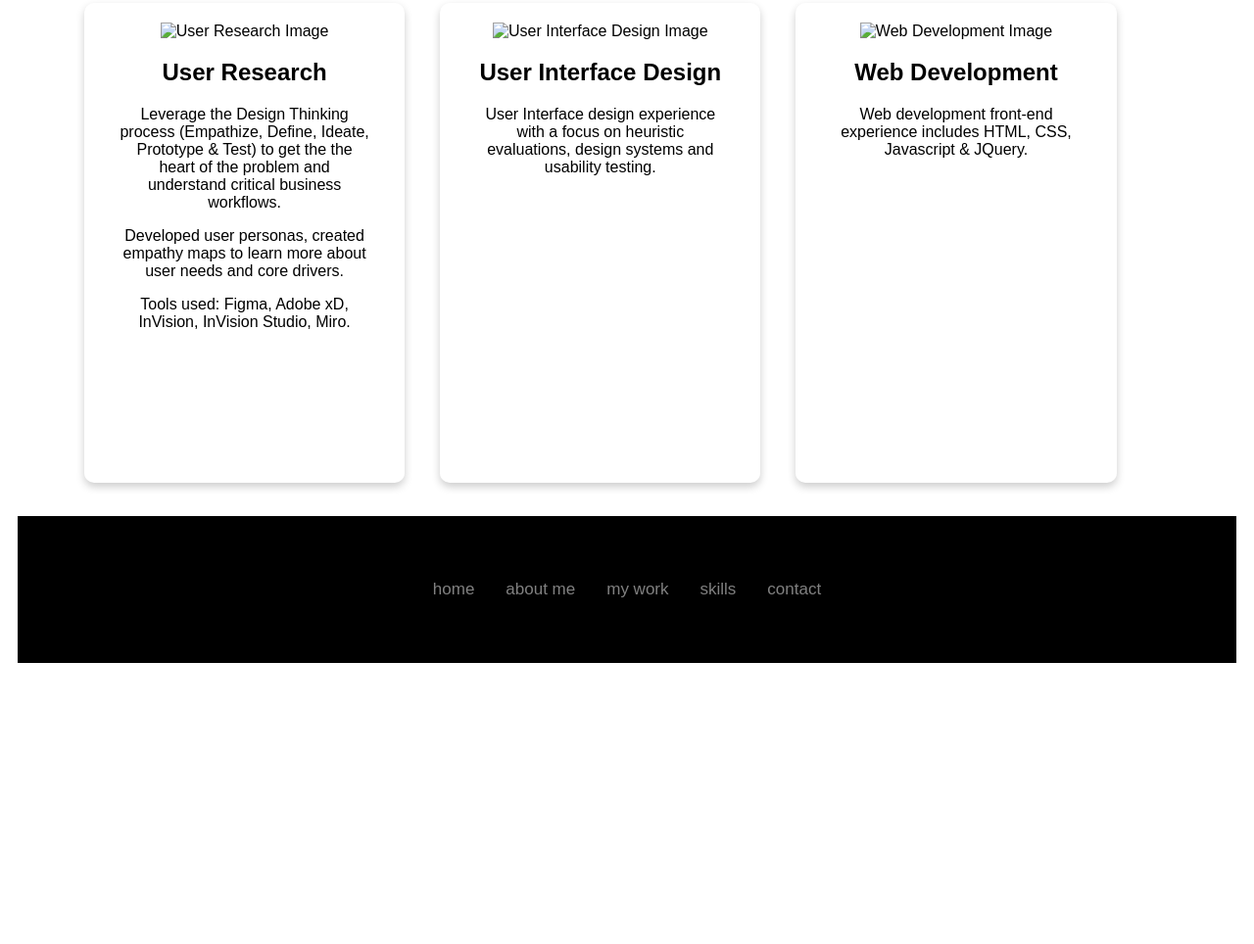
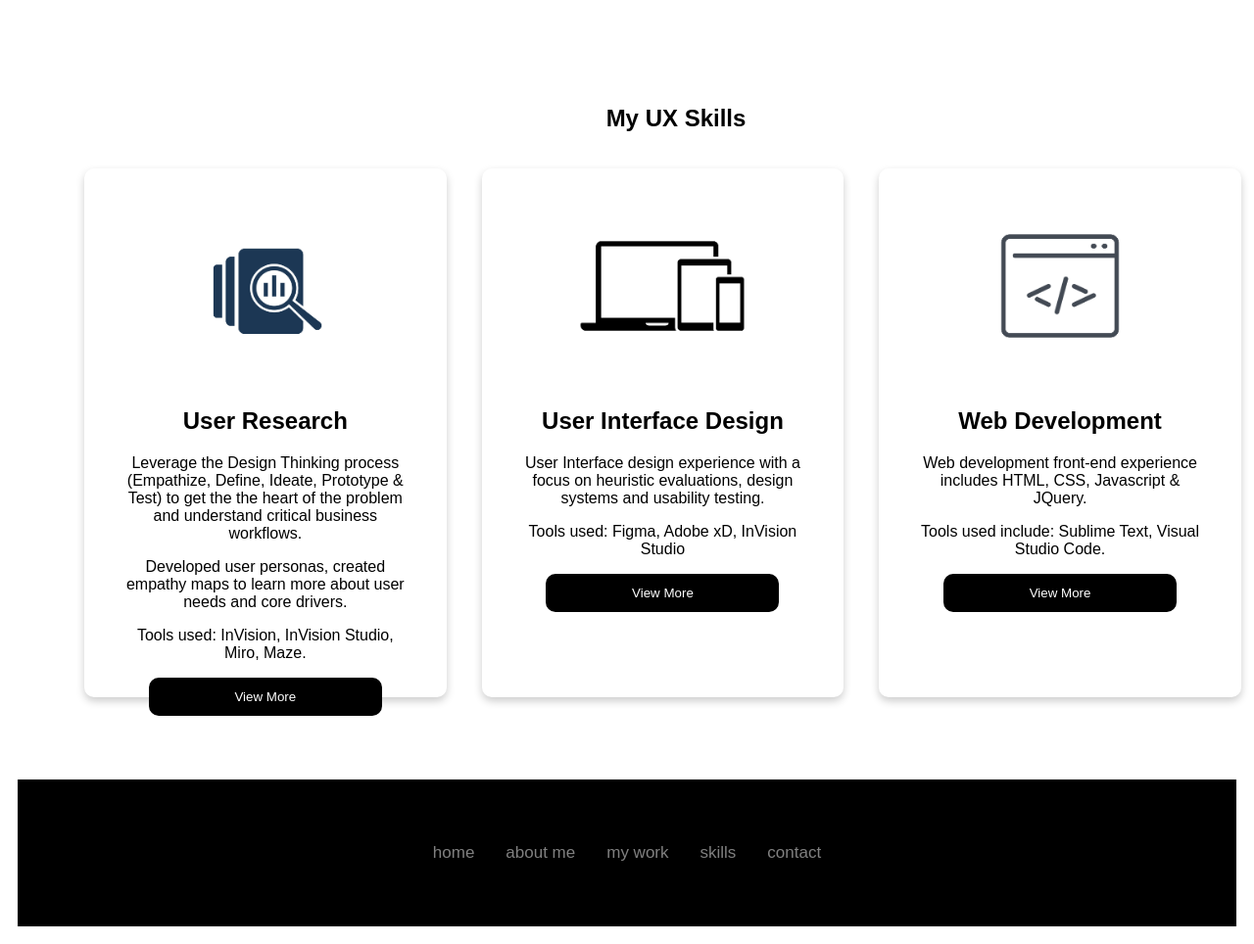
Before and after one commit to meganweber/UX_UI_HW_19, a plain HTML site: page index.html in a window 1280 px wide. Shown: the part 1546-2510 px from the top of the page at 98% size. Before the commit the page ends 2241 px from the top, so only its background shows below. Drawn offline with nearby package versions, Linux system fonts and the light colour scheme.

Commit message:
Tilt and Images added

```diff
--- a/css/index.css
+++ b/css/index.css
@@ -59,6 +59,7 @@ html {
 }
 
 .portfolio {
+	display: inline-block;
 	padding: 50px;
 	width: 100%;
 	text-align: center;
@@ -67,7 +68,7 @@ html {
 }
 .column {
 	float: left;
-	width: 30%;
+	width: 31%;
 	margin-bottom: 16px;
 	padding: 10px;
 }
@@ -75,9 +76,10 @@ html {
 .card{
 	margin: 8px;
 	box-shadow: 0 4px 8px 0 rgba(0, 0, 0, 0.2);
-	height: 450px;
+	height: 500px;
 	padding: 20px;
 	border-radius: 10px;
+
 }
 
 .container {
@@ -91,14 +93,16 @@ html {
 
 .button {
 	border: 2px solid black;
-	display: inline-block;
+	text-align: center;
 	padding: 10px;
 	color: white;
 	background-color: black;
-	text-align: center;
 	cursor: pointer;
-	width: 100%;
+	width: 80%;
 	border-radius: 10px;
+
+
+
 }
 
 .button:hover{
@@ -108,10 +112,11 @@ html {
 }
 
 .skills{
+	display: inline-block;
 	padding: 50px;
+	width: 100%;
 	text-align: center;
 	color: black;
-	display: block;
 }
 
 .footer{
--- a/index.html
+++ b/index.html
@@ -2,7 +2,7 @@
 <html>
 
 	<head>
-		<title>19Not Your Mom's Portfolio</title>
+		<title>Not Your Mom's Portfolio</title>
 		<link href="css/index.css" rel="stylesheet" type="text/css">
 	</head>
 
@@ -24,7 +24,7 @@
 		<section class="heroImg">
 			<div class="content">
 				<h1>Megan Weber</h1>
-					<div class="picture-tilt" data-tilt> <img src="images/weber.png" width="200px" height="200px">
+					<div class="picture" data-tilt> <img src="images/weber.png" width="200px" height="200px">
 					</div>
 				<p>former salesperson turned UX/UI designer</p>
 				<button class="resumeButton">Download Resume</button>
@@ -35,13 +35,13 @@
 <!--portfolio section-->
 	<section>
 		<div class="portfolio">
-			<h2>Portfolio</h2>
+			<h1>Portfolio</h1>
 
 			<div class="row">
 
 				<!--Project 1-->
 				<div class="column">
-					<div class="card">
+					<div class="card" data-tilt>
 
 						<!--part 1 of card (photo)-->
 						<img src="images/theDirt.jpg" width="200" height="200" alt="project 1 image">
@@ -60,7 +60,7 @@
 
 				<!--Project 2-->
 				<div class="column">
-					<div class="card">
+					<div class="card" data-tilt>
 
 						<!--part 1 of card (photo)-->
 						<img src="images/mindfull.png" alt="project 2 image">
@@ -81,7 +81,7 @@
 
 				<!--Project 3-->
 				<div class="column">
-					<div class="card">
+					<div class="card" data-tilt>
 
 						<!--part 1 of card (photo)-->
 						<img src="images/3PR.jpg" width="240" alt="project 3 image">
@@ -114,44 +114,55 @@
 
 					<!--skill 1-->
 					<div class="column">
-						<div class="card">
+						<div class="card" data-tilt>
 
 							<!--part 1 of card (photo)-->
-							<img src="#" width="200" height="200" alt="User Research Image">
+							<img src="images/Research.jpeg" width="200" height="200" alt="User Research Image">
 							<!-- part 2 of card (content)-->
 							<div class="container">
 								<h2>User Research</h2>
 								<p>Leverage the Design Thinking process (Empathize, Define, Ideate, Prototype & Test) to get the the heart of the problem and understand critical business workflows. </p>
 								<p>Developed user personas, created empathy maps to learn more about user needs and core drivers.</p>
-								<p>Tools used: Figma, Adobe xD, InVision, InVision Studio, Miro.</p>
+								<p>Tools used: InVision, InVision Studio, Miro, Maze.</p>
+								<p>
+									<button class="button">View More</button>
+								</p>
 							</div>
 						</div>
 					</div>
 
 					<!--skill 2-->
 					<div class="column">
-						<div class="card">
+						<div class="card" data-tilt>
 
 							<!--part 1 of card (photo)-->
-							<img src="#" width="200" height="200" alt="User Interface Design Image">
+							<img src="images/design.jpeg" width="200" height="200" alt="User Interface Design Image">
 							<!-- part 2 of card (content)-->
 							<div class="container">
 								<h2>User Interface Design</h2>
 								<p>User Interface design experience with a focus on heuristic evaluations, design systems and usability testing.</p>
+								<p>Tools used: Figma, Adobe xD, InVision Studio</p>
+								<p>
+									<button class="button">View More</button>
+								</p>
 							</div>
 						</div>
 					</div>
 
 					<!--skill 3-->
 					<div class="column">
-						<div class="card">
+						<div class="card" data-tilt>
 
 							<!--part 1 of card (photo)-->
-							<img src="#" width="200" height="200" alt="Web Development Image">
+							<img src="images/coding.jpeg" width="200" height="200" alt="Web Development Image">
 							<!-- part 2 of card (content)-->
 							<div class="container">
 								<h2>Web Development</h2>
 								<p>Web development front-end experience includes HTML, CSS, Javascript & JQuery.</p>
+								<p>Tools used include: Sublime Text, Visual Studio Code.</p>
+								<p>
+									<button class="button">View More</button>
+								</p>
 							</div>
 						</div>
 					</div>
@@ -171,6 +182,6 @@
 </footer>
 
 <script src="https://ajax.googleapis.com/ajax/libs/jquery/3.1.0/jquery.min.js"></script>
-<script src="tilt.js-master/dest/tilt.jquery.min.js" type="text/javascript"></script>
+<script src="js/tilt.jquery.min.js" type="text/javascript"></script>
 
 </html>
```
Also changed, not shown: images/Research.jpeg (added), images/coding.jpeg (added), images/design.jpeg (added).
